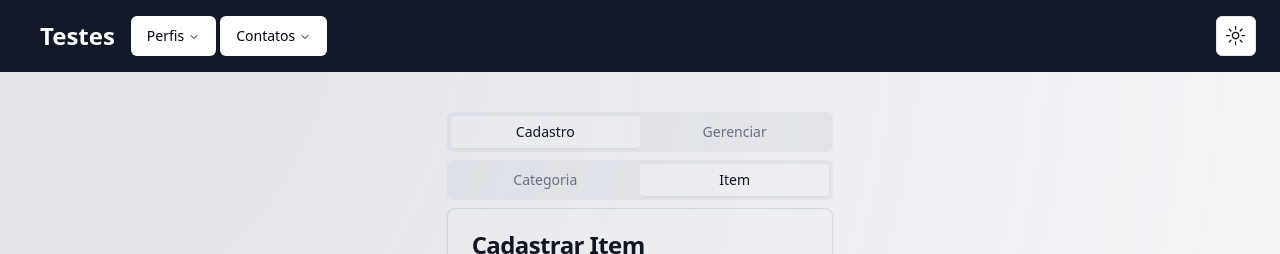
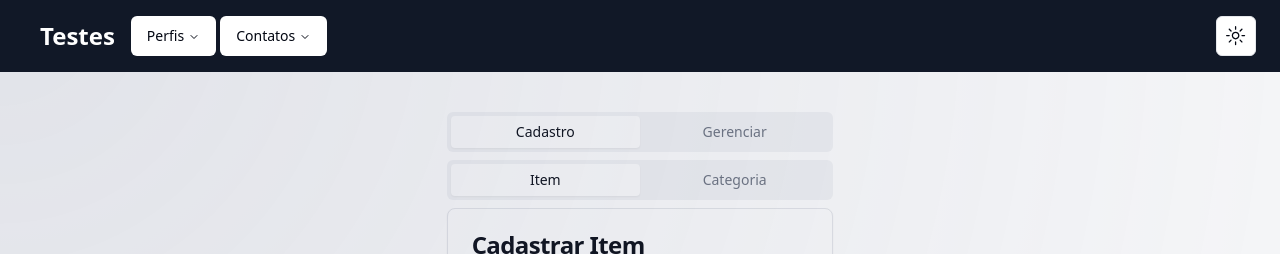
Before and after one commit to taynanhott/portfolio, a Next.js app: page /todolist in a window 1280 px wide. Shown: the top 254 px of the page. Built offline with nearby package versions, Linux system fonts and the light colour scheme.

Commit message:
Redirecionamento do Tabs

```diff
--- a/src/components/Resources/Tabs/tabs.tsx
+++ b/src/components/Resources/Tabs/tabs.tsx
@@ -16,8 +16,8 @@ export default function TabsItem() {
             <TabsContent value="cadastrar">
                 <Tabs defaultValue="item" className="max-w-3xl mx-auto justify-center">
                     <TabsList className="grid w-full grid-cols-2">
+                        <TabsTrigger value="item">Item</TabsTrigger>
                         <TabsTrigger value="group">Categoria</TabsTrigger>
-                        <TabsTrigger value="item">Item</TabsTrigger>
                     </TabsList>
                     <TabsContent value="item">
                         <Card>
@@ -80,9 +80,9 @@ export default function TabsItem() {
             <TabsContent value="gerenciar">
                 <Tabs defaultValue="modalidade" className="max-w-3xl mx-auto justify-center">
                     <TabsList className="grid w-full grid-cols-3">
+                        <TabsTrigger value="modalidade">Gasto por Modalidade</TabsTrigger>
                         <TabsTrigger value="valor">Valor Mensal</TabsTrigger>
                         <TabsTrigger value="reserva">Reserva de Segurança</TabsTrigger>
-                        <TabsTrigger value="modalidade">Gasto por Modalidade</TabsTrigger>
                     </TabsList>
                     <TabsContent value="valor">
                         <Card>
```
